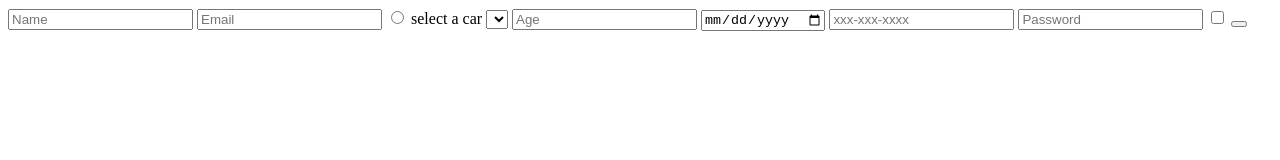
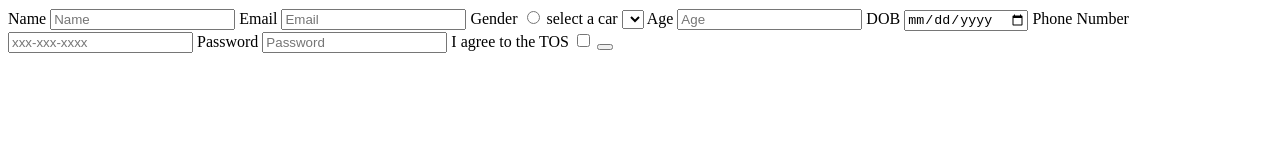
Before and after one commit to acciojob/signup-form-car-soniyafaroda, a website: page main.html in a window 1280 px wide. Drawn offline with Linux system fonts and the light colour scheme.

Commit message:
created a submission

```diff
--- a/main.html
+++ b/main.html
@@ -7,16 +7,24 @@
 </head>
 
 <body>
-	<form method="post">
+	<form method="post>
+		<lable for="name">Name</lable>
 		<input placeholder="Name" type="text" id="name" required>
+		<lable for="email">Email</lable>
 		<input placeholder="Email" type="email" id="email" required>
+		<lable for="gender">Gender</lable>
 		<input type="radio" id="gender-m, gender-f" required>
 		<lable for="cars"> select a car</lable>
 		<select placeholder="--Please choose an option--" id="cars"required></select>
+		<lable for="age">Age</lable>
 		<input placeholder="Age" type="number" id="age" required>
+		<lable for="dob">DOB</lable>
 		<input type="date" id="dob"required>
+		<lable for="tel">Phone Number</lable>
 		<input placeholder="xxx-xxx-xxxx" type="tel" id="tel">
+		<lable for="password">Password</lable>
 		<input  placeholder="Password" type="password" id="password" required>
+		<lable for="checkbox">I agree to the TOS</lable>
 		<input  type="checkbox"  required id="tos">
 		<button type="submit" value="Submit" />
 
```
